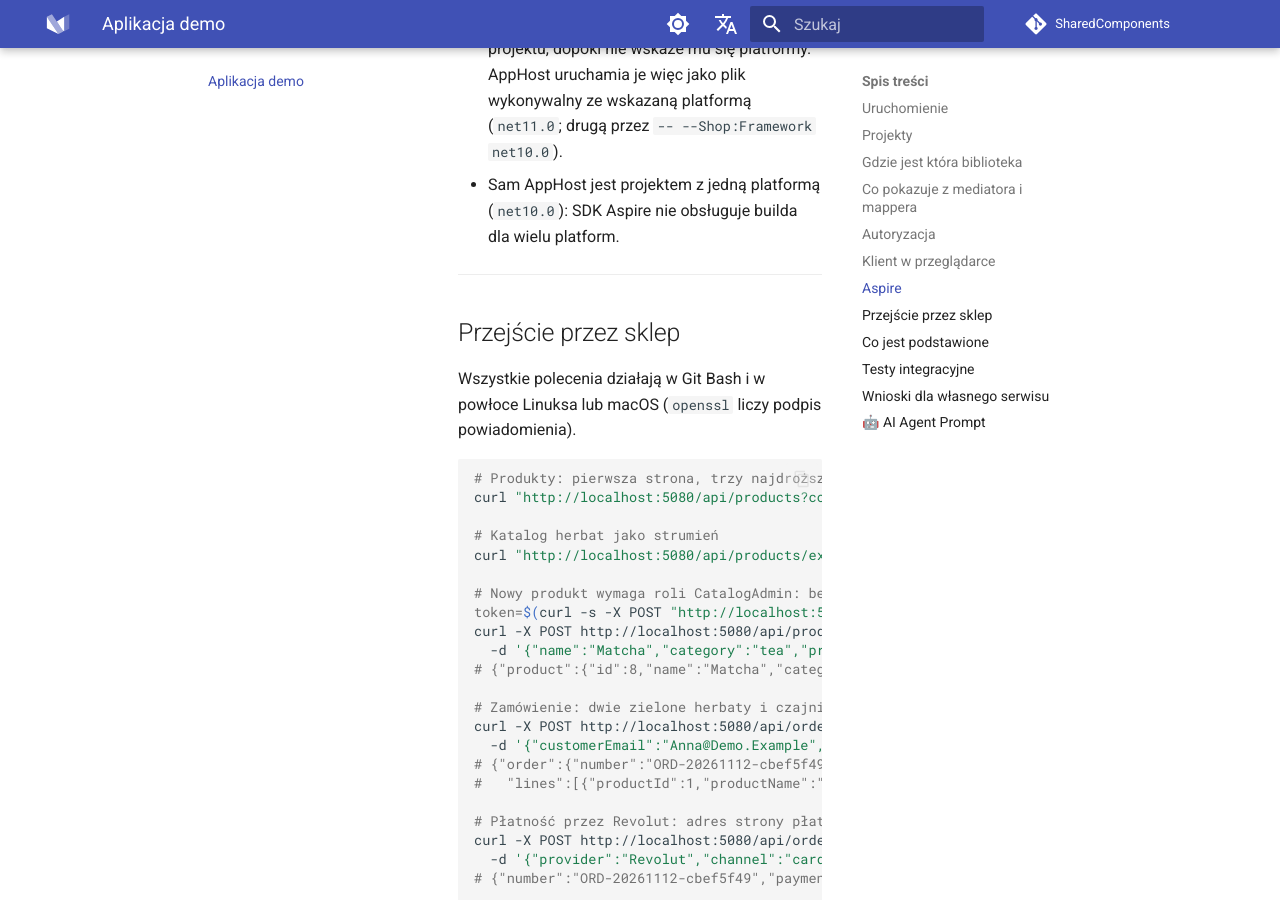
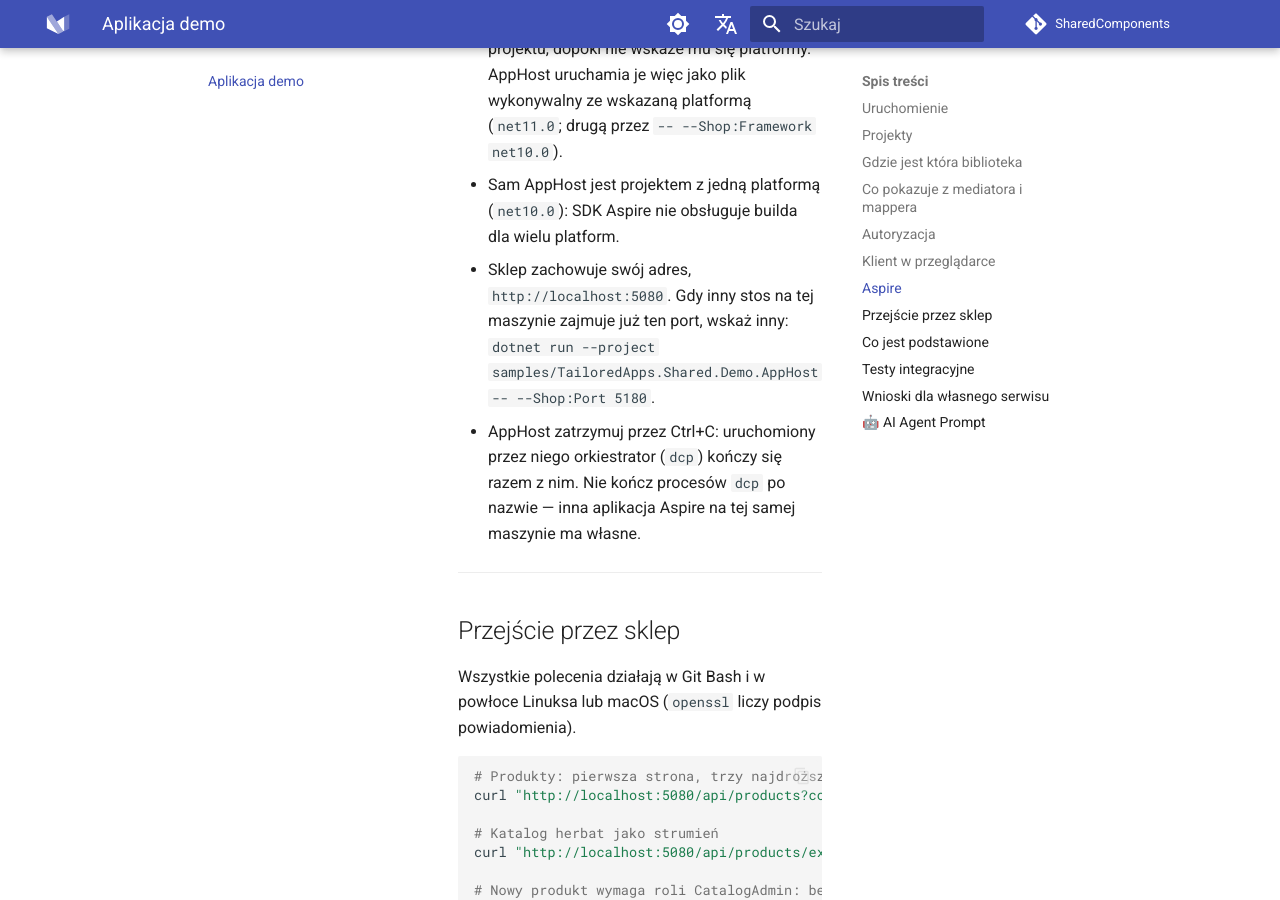
Before and after one commit to tailored-apps/SharedComponents, an MkDocs documentation site: the page built from docs/Demo/index.md, in a window 1280 px wide and 900 px high, scrolled down 10932 px. Built offline with MkDocs 1.6.1 and Material for MkDocs 9.7.7, drawn with Linux system fonts in a browser that asks for light colours; comment, search, counter and statistics services are not loaded; some of the changed text lies outside the part shown.

Commit message:
fix(samples): the browser client loads after an incremental build; the shop's port under Aspire is configurable
- DisableBuildCompression in the client and in the host: after an incremental build the gzip copy of
  the client's dotnet.js kept the previous list of assemblies, so a browser (which asks for gzip)
  requested files that were gone and the page never loaded, while a plain request looked fine.
  The integration test now asks for the boot configuration the way a browser does.
- The client reads the payment providers as the Payments library's own PaymentProvider type; its own
  copy of the shape had the wrong field name and left the gateway list empty.
- AppHost: --Shop:Port (default 5080), for a machine where another stack already uses the port.
- Docs in both languages and CLAUDE.md.

Co-Authored-By: Claude Fable 5.2 <noreply@anthropic.com>

```diff
--- a/docs/Demo/index.md
+++ b/docs/Demo/index.md
@@ -139,6 +139,10 @@ spanami, strukturalny log `LoggingBehavior` mediatora oraz metryki — w tym wł
   dopóki nie wskaże mu się platformy. AppHost uruchamia je więc jako plik wykonywalny ze wskazaną platformą (`net11.0`; drugą przez
   `-- --Shop:Framework net10.0`).
 - Sam AppHost jest projektem z jedną platformą (`net10.0`): SDK Aspire nie obsługuje builda dla wielu platform.
+- Sklep zachowuje swój adres, `http://localhost:5080`. Gdy inny stos na tej maszynie zajmuje już ten port, wskaż inny:
+  `dotnet run --project samples/TailoredApps.Shared.Demo.AppHost -- --Shop:Port 5180`.
+- AppHost zatrzymuj przez Ctrl+C: uruchomiony przez niego orkiestrator (`dcp`) kończy się razem z nim. Nie kończ procesów `dcp`
+  po nazwie — inna aplikacja Aspire na tej samej maszynie ma własne.
 
 ---
 
@@ -249,6 +253,9 @@ konfiguracja serwisu.
   i nie trzyma własnych reguł.
 - Gdy host serwuje klienta Blazor WebAssembly, pliki statyczne są przed routingiem, a trasa zapasowa klienta nie może połykać
   nieznanych adresów API.
+- Takiego klienta sprawdzaj w przeglądarce albo pytaj tak jak przeglądarka. Przykład wyłącza kopie gzip przy buildzie
+  (`DisableBuildCompression`, w kliencie i w hoście): po buildzie przyrostowym kopia gzip konfiguracji startowej klienta trzymała
+  poprzednią listę assembly, czego zwykłe żądanie nie pokazywało, a przeglądarka nie potrafiła załadować.
 
 ---
 
```
Also changed, not shown: CLAUDE.md (+5 -1 lines), docs-en/Demo/index.md (+7 -0 lines), 5 other files.
